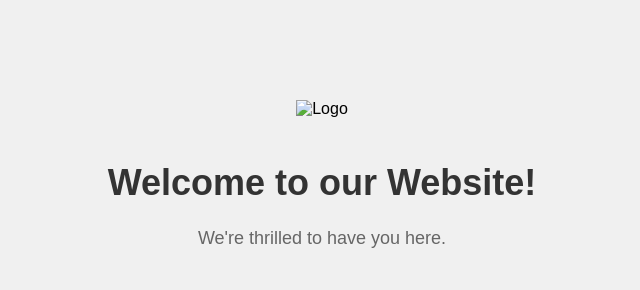
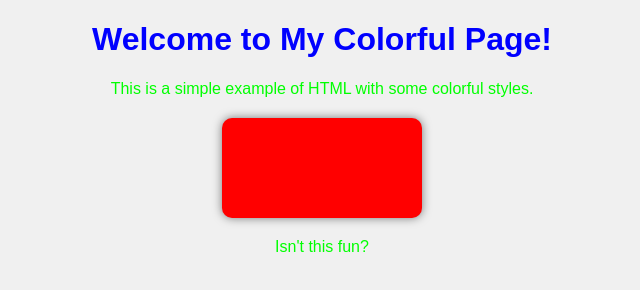
Before and after one commit to cloudspace360/day01simplyfi, a plain HTML site: page index.html in a window 1280 px wide. Shown: the whole page, without its empty margins (318-958 px from the left). Drawn offline with Linux system fonts and the light colour scheme.

Commit message:
Update index.html
tag:1.01

```diff
--- a/index.html
+++ b/index.html
@@ -1,38 +1,36 @@
 <!DOCTYPE html>
-<html>
+<html lang="en">
 <head>
-    <title>Welcome!</title>
+    <meta charset="UTF-8">
+    <meta name="viewport" content="width=device-width, initial-scale=1.0">
+    <title>Colorful Page</title>
     <style>
         body {
             font-family: Arial, sans-serif;
+            background-color: #f0f0f0;
+            color: #333;
             text-align: center;
-            background-color: #f0f0f0;
-            margin: 0;
-            padding: 0;
-        }
-        .container {
-            margin-top: 100px;
         }
         h1 {
-            color: #333;
-            font-size: 36px;
+            color: #00f;
         }
         p {
-            color: #666;
-            font-size: 18px;
+            color: #0f0;
         }
-        .logo {
-            width: 150px;
-            height: 150px;
-            margin-bottom: 20px;
+        .box {
+            width: 200px;
+            height: 100px;
+            background-color: #f00;
+            margin: 20px auto;
+            border-radius: 10px;
+            box-shadow: 0 0 10px rgba(0,0,0,0.5);
         }
     </style>
 </head>
 <body>
-    <div class="container">
-        <img src="logo.png" alt="Logo" class="logo">
-        <h1>Welcome to our Website!</h1>
-        <p>We're thrilled to have you here.</p>
-    </div>
+    <h1>Welcome to My Colorful Page!</h1>
+    <p>This is a simple example of HTML with some colorful styles.</p>
+    <div class="box"></div>
+    <p>Isn't this fun?</p>
 </body>
 </html>
```
